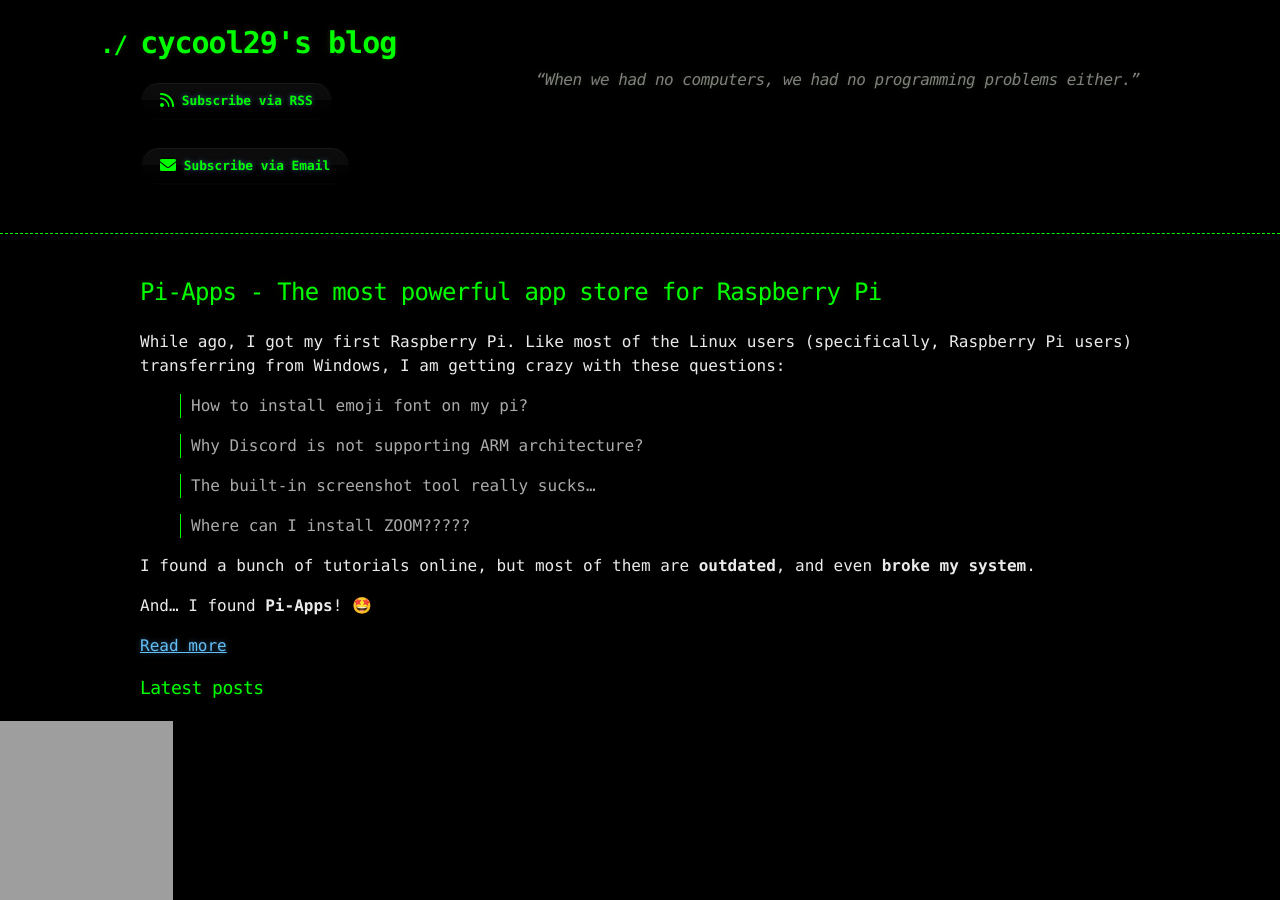
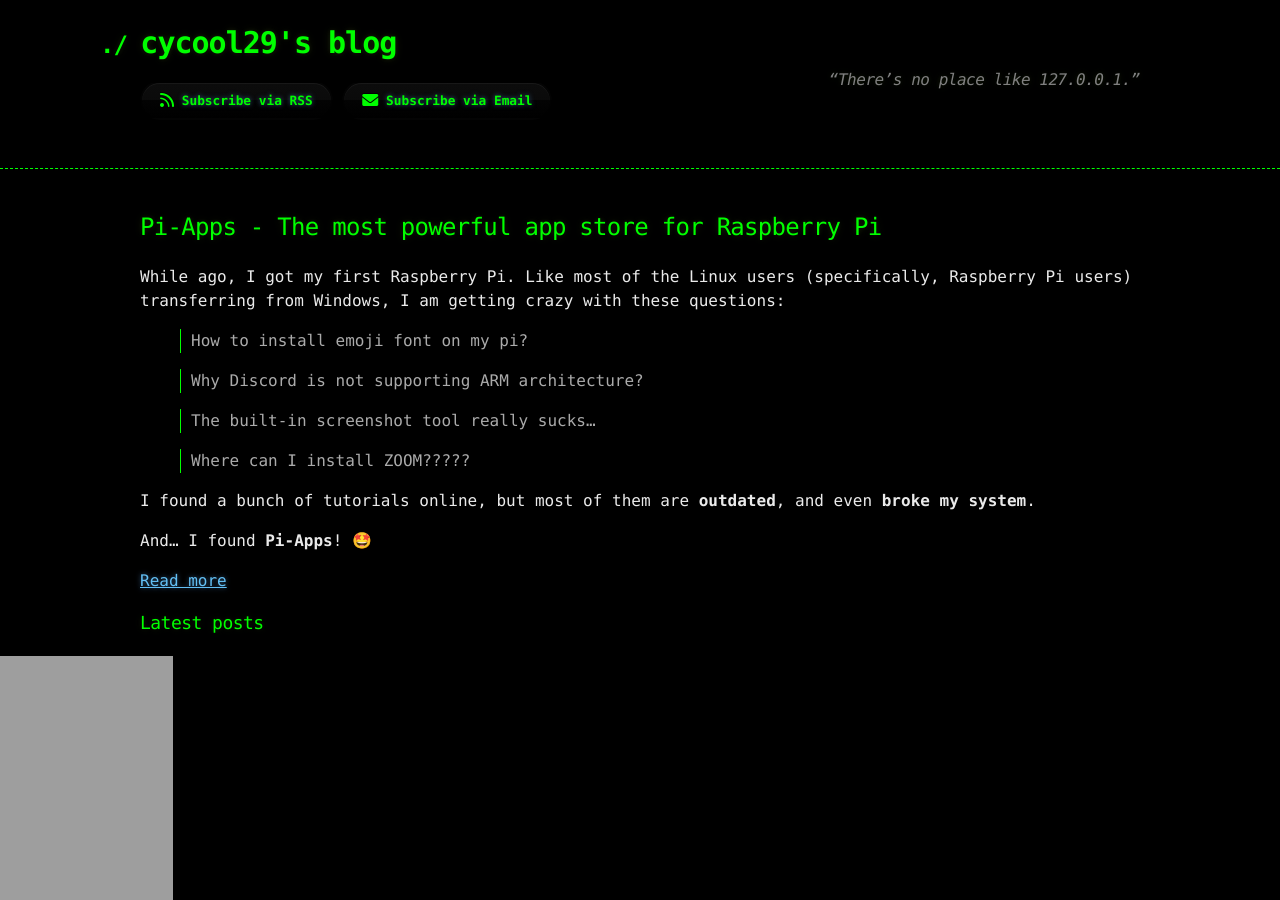
Before and after one commit to cycool29/cycool29.github.io, a Jekyll site: the page built from index.md, in a window 1280 px wide and 900 px high. Built offline with Jekyll 4.4.1, drawn with Linux system fonts in a browser that asks for light colours; a style sheet for code colours, icons or effects is not loaded.

Commit message:
Update quotes

```diff
--- a/_config.yml
+++ b/_config.yml
@@ -1,6 +1,6 @@
 title: cycool29's blog
 comments: Comments
-description: "“When we had no computers, we had no programming problems either.” "
+description: "“There’s no place like 127.0.0.1.” "
 remote_theme: jekyll-theme-hacker
 author: cycool29
 github:
```
